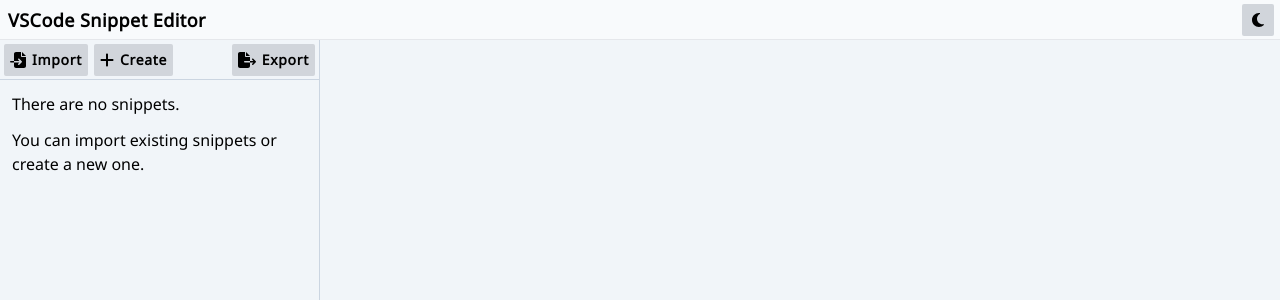
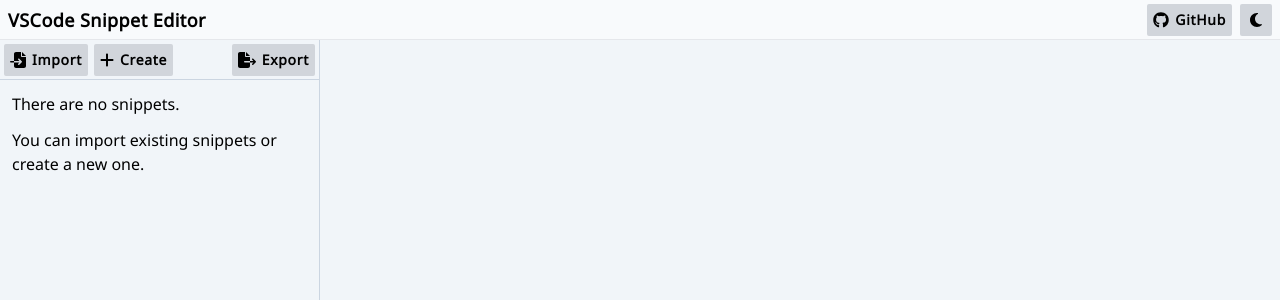
Before and after one commit to Gaiowo/snippet-editor, a React (Create React App) app: page / in a window 1280 px wide. Shown: the top 300 px of the page. Built offline with nearby package versions, Linux system fonts and the light colour scheme.

Commit message:
feat: add GitHub button

```diff
--- a/package.json
+++ b/package.json
@@ -6,6 +6,7 @@
   "dependencies": {
     "@fontsource/noto-sans": "^4.5.3",
     "@fortawesome/fontawesome-svg-core": "^1.3.0",
+    "@fortawesome/free-brands-svg-icons": "^6.0.0",
     "@fortawesome/free-solid-svg-icons": "^6.0.0",
     "@fortawesome/react-fontawesome": "^0.1.17",
     "@testing-library/jest-dom": "^5.16.1",
--- a/src/Molecules/header/DarkModeToggle.tsx
+++ b/src/Molecules/header/DarkModeToggle.tsx
@@ -11,7 +11,7 @@
     <Button
       icon={props.darkMode ? faSun : faMoon}
       onClick={props.toggleDarkMode}
-      className="w-8 ml-auto mr-1.5 bg-gray-300 dark:bg-gray-600 hover:bg-gray-400 dark:hover:bg-gray-500 dark:text-slate-50"
+      className="w-8 bg-gray-300 dark:bg-gray-600 hover:bg-gray-400 dark:hover:bg-gray-500 dark:text-slate-50"
     />
   );
 }
--- a/src/Organisms/header/Header.tsx
+++ b/src/Organisms/header/Header.tsx
@@ -1,4 +1,6 @@
+import { faGithub } from "@fortawesome/free-brands-svg-icons";
 import DarkModeToggle from "../../Molecules/header/DarkModeToggle";
+import Button from "../../Atoms/Button";
 
 interface HeaderProps {
   darkMode: boolean;
@@ -7,10 +9,16 @@
 
 function Header(props: HeaderProps): JSX.Element {
   return (
-    <div className="flex items-center justify-between h-10 border-b bg-slate-50 dark:bg-gray-900 dark:border-0">
-      <span className="ml-2 text-lg font-semibold leading-10 tracking-wide dark:text-slate-50">
-        VSCode Snippet Editor
-      </span>
+    <div className="flex items-center justify-between h-10 gap-2 px-2 border-b bg-slate-50 dark:bg-gray-900 dark:border-0">
+      <span className="text-lg font-semibold leading-10 tracking-wide dark:text-slate-50">VSCode Snippet Editor</span>
+      <a href="https://github.com/Gaiowo/snippet-editor" target="_blank" rel="noreferrer" className="ml-auto">
+        <Button
+          onClick={() => {}}
+          title="GitHub"
+          icon={faGithub}
+          className="bg-gray-300 dark:bg-gray-600 hover:bg-gray-400 dark:hover:bg-gray-500 dark:text-slate-50"
+        />
+      </a>
       <DarkModeToggle {...props} />
     </div>
   );
```
Also changed, not shown: 1 other file (tests, documents, lock files or other folders).
